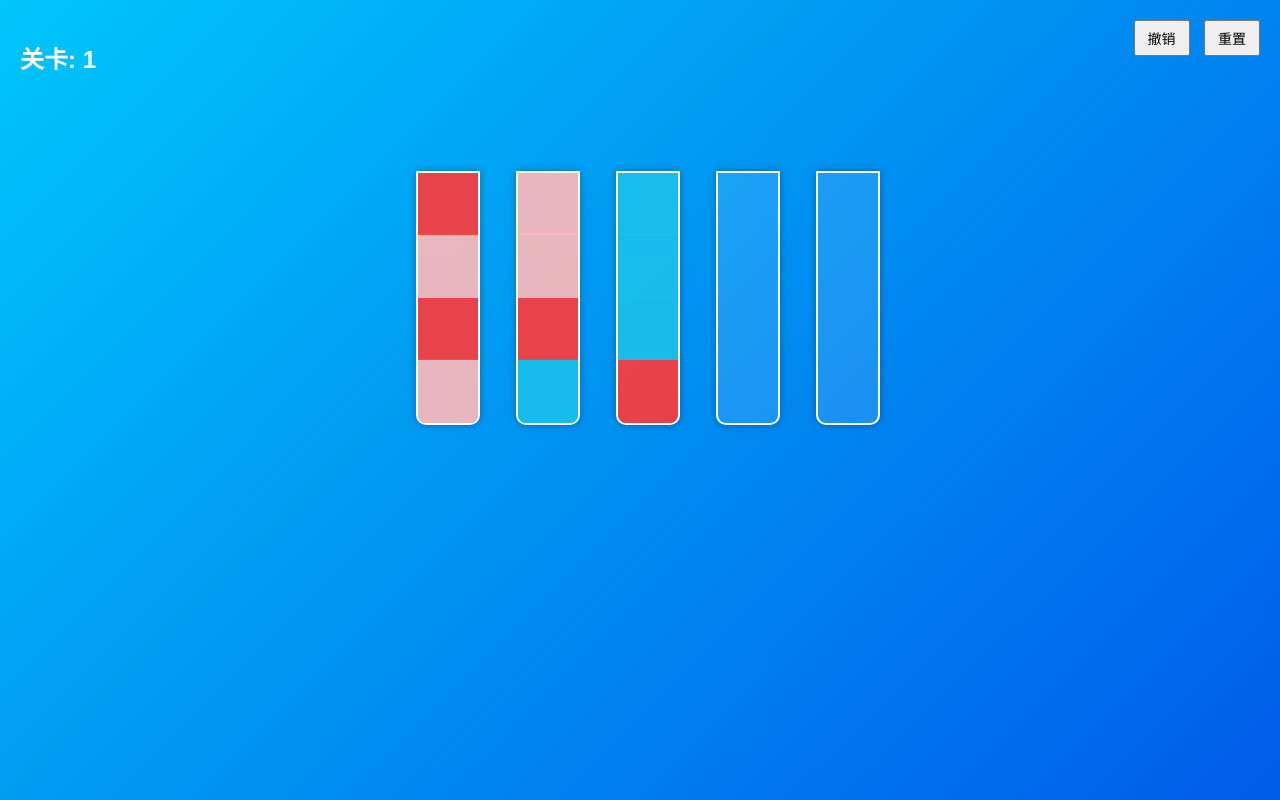
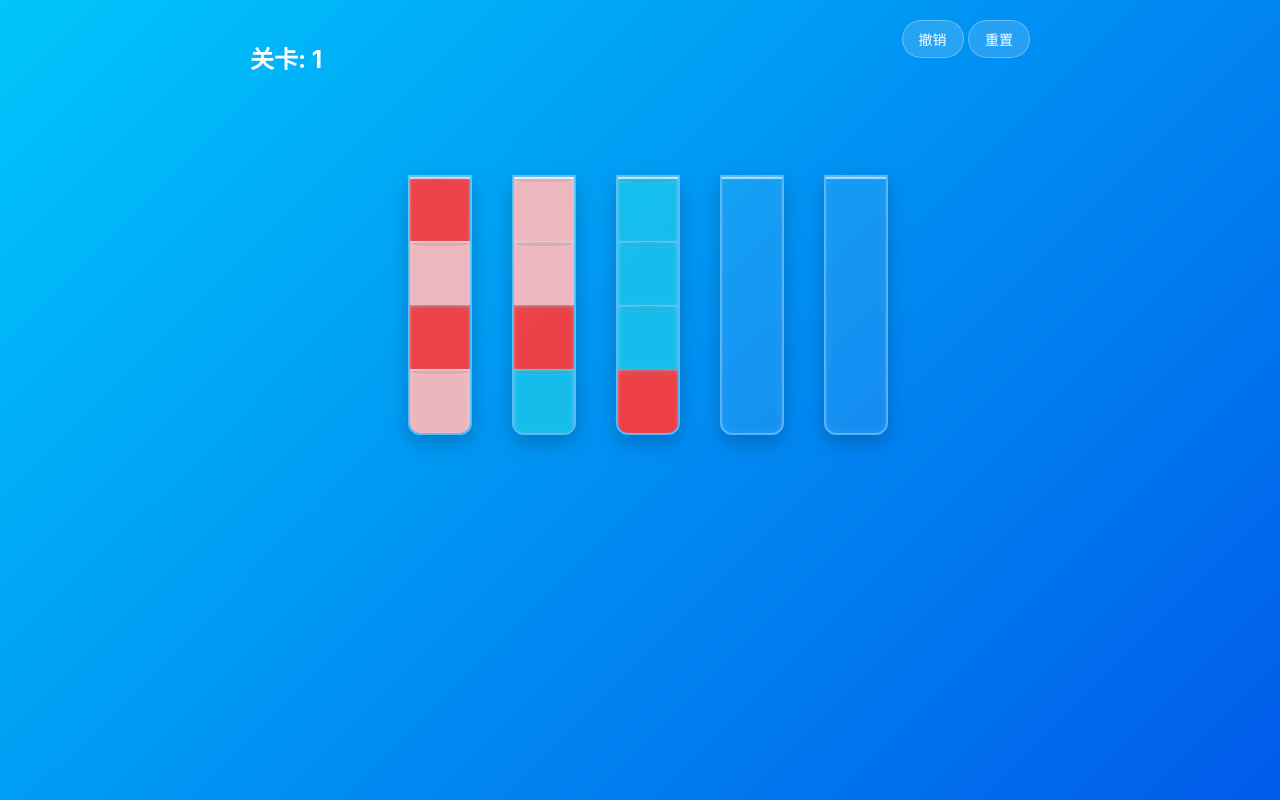
Before and after one commit to vinwang/sand-sort-puzzle, a plain HTML site: page web/index.html in a window 1280 px wide. Drawn offline with Linux system fonts and the light colour scheme.

Commit message:
feat: upgrade UI/UX

```diff
--- a/web/index.html
+++ b/web/index.html
@@ -3,11 +3,10 @@
 <head>
   <meta charset="UTF-8" />
   <meta name="viewport" content="width=device-width, initial-scale=1.0"/>
-  <title>Sand Sort Puzzle - Web Preview</title>
+  <title>Sand Sort Puzzle</title>
   <link rel="stylesheet" href="style.css" />
 </head>
 <body>
-  <div class="container">
   <div class="header">
     <h2>关卡: <span id="level">1</span></h2>
     <div class="tools">
@@ -22,7 +21,6 @@
     <h2>🎉 通关成功！</h2>
     <button id="nextBtn">下一关</button>
   </div>
-  </div>
 
   <script src="../core/game.js"></script>
   <script src="main.js"></script>
--- a/web/main.js
+++ b/web/main.js
@@ -19,6 +19,7 @@ function render() {
     const tubeEl = document.createElement('div');
     tubeEl.className = 'tube';
 
+    // 从底向上渲染液体
     for (let i = 0; i < bottle.length; i++) {
       const liquidEl = document.createElement('div');
       liquidEl.className = 'liquid';
@@ -31,24 +32,42 @@ function render() {
     bottleEl.appendChild(tubeEl);
     bottlesEl.appendChild(bottleEl);
 
-    bottleEl.addEventListener('click', () => selectBottle(idx));
+    // 拖拽事件
+    bottleEl.draggable = true;
+    bottleEl.addEventListener('dragstart', handleDragStart);
+    bottleEl.addEventListener('dragover', handleDragOver);
+    bottleEl.addEventListener('drop', (e) => handleDrop(e, idx));
+    bottleEl.addEventListener('click', () => handleClick(idx));
   });
 
   document.getElementById('level').textContent = gameState.level;
   document.getElementById('winOverlay').classList.toggle('hidden', !gameState.win);
 }
 
-function initLevel() {
-  const data = SandSortGame.generateLevel(gameState.level);
-  gameState.bottles = data.bottles;
-  gameState.capacity = data.capacity;
-  gameState.selected = null;
-  gameState.history = [];
-  gameState.win = false;
-  render();
+function handleDragStart(e) {
+  const idx = parseInt(e.target.dataset.index);
+  if (gameState.bottles[idx].length === 0) {
+    e.preventDefault();
+    return;
+  }
+  e.dataTransfer.setData('text/plain', idx);
+  e.dataTransfer.effectAllowed = 'move';
 }
 
-function selectBottle(idx) {
+function handleDragOver(e) {
+  e.preventDefault();
+  e.dataTransfer.dropEffect = 'move';
+}
+
+function handleDrop(e, toIdx) {
+  e.preventDefault();
+  const fromIdx = parseInt(e.dataTransfer.getData('text/plain'));
+  if (isNaN(fromIdx) || fromIdx === toIdx) return;
+
+  performPour(fromIdx, toIdx);
+}
+
+function handleClick(idx) {
   if (gameState.win) return;
 
   if (gameState.selected === null) {
@@ -57,35 +76,42 @@ function selectBottle(idx) {
       render();
     }
   } else {
-    const from = gameState.selected;
-    const to = idx;
-
-    if (from === to) {
+    if (gameState.selected !== idx) {
+      performPour(gameState.selected, idx);
+    } else {
       gameState.selected = null;
       render();
-      return;
+    }
+  }
 }
 
+function performPour(from, to) {
   const bottlesCopy = JSON.parse(JSON.stringify(gameState.bottles));
   const move = SandSortGame.pour(from, to, bottlesCopy, gameState.capacity);
 
   if (move) {
+    // 触觉反馈（Web）
+    if (navigator.vibrate) navigator.vibrate(20);
+
     gameState.bottles = bottlesCopy;
     gameState.history.push(move);
     gameState.selected = null;
 
     if (SandSortGame.isWin(gameState.bottles, gameState.capacity)) {
       gameState.win = true;
+      if (navigator.vibrate) navigator.vibrate([50, 30, 50]);
     }
     render();
   } else {
+    // 失败反馈
+    if (navigator.vibrate) navigator.vibrate(50);
     alert('无法倒入');
     gameState.selected = null;
     render();
   }
 }
-}
 
+// 按钮事件
 document.getElementById('undoBtn').addEventListener('click', () => {
   if (SandSortGame.undo(gameState.bottles, gameState.history)) {
     gameState.selected = null;
@@ -103,4 +129,14 @@ document.getElementById('nextBtn').addEventListener('click', () => {
   initLevel();
 });
 
+function initLevel() {
+  const data = SandSortGame.generateLevel(gameState.level);
+  gameState.bottles = data.bottles;
+  gameState.capacity = data.capacity;
+  gameState.selected = null;
+  gameState.history = [];
+  gameState.win = false;
+  render();
+}
+
 initLevel();
--- a/web/style.css
+++ b/web/style.css
@@ -1,66 +1,130 @@
+/* web/style.css - 升级版 UI */
+:root {
+  --glass-bg: rgba(255, 255, 255, 0.08);
+  --glass-border: rgba(255, 255, 255, 0.3);
+  --rim-color: rgba(255, 255, 255, 0.6);
+}
+
+* {
+  box-sizing: border-box;
+}
+
 body {
   margin: 0;
   background: linear-gradient(135deg, #00c6fb, #005bea);
   min-height: 100vh;
-  font-family: Arial, sans-serif;
-}
-
-.container {
+  font-family: -apple-system, BlinkMacSystemFont, 'Segoe UI', Roboto, sans-serif;
   padding: 20px;
-  box-sizing: border-box;
+  display: flex;
+  flex-direction: column;
+  align-items: center;
 }
 
 .header {
   display: flex;
   justify-content: space-between;
-  margin-bottom: 30px;
+  width: 100%;
+  max-width: 800px;
   color: white;
+  margin-bottom: 20px;
+  padding: 0 10px;
 }
 
 .tools button {
-  margin-left: 10px;
-  padding: 6px 12px;
+  background: rgba(255, 255, 255, 0.15);
+  border: 1px solid var(--glass-border);
+  color: white;
+  padding: 8px 16px;
+  border-radius: 20px;
   font-size: 14px;
+  backdrop-filter: blur(4px);
+  cursor: pointer;
+  transition: all 0.2s;
+}
+
+.tools button:active {
+  transform: scale(0.95);
 }
 
 .bottles {
   display: flex;
   flex-wrap: wrap;
   justify-content: center;
-  gap: 20px;
+  gap: 24px;
+  max-width: 800px;
+  margin: 0 auto;
 }
 
 .bottle {
   width: 80px;
-  height: 300px;
+  height: 320px;
   display: flex;
   justify-content: flex-end;
   align-items: flex-end;
-  cursor: pointer;
+  cursor: grab;
+  position: relative;
+}
+
+.bottle:active {
+  cursor: grabbing;
 }
 
 .tube {
-  width: 60px;
-  height: 250px;
-  background: rgba(255, 255, 255, 0.1);
-  border: 2px solid white;
-  border-radius: 0 0 10px 10px;
+  width: 64px;
+  height: 260px;
+  background: var(--glass-bg);
+  border: 2px solid var(--glass-border);
+  border-radius: 0 0 12px 12px;
   position: relative;
   overflow: hidden;
-  box-shadow: 0 0 8px rgba(0,0,0,0.3);
+  box-shadow:
+    0 8px 20px rgba(0, 0, 0, 0.2),
+    inset 0 0 10px rgba(255, 255, 255, 0.1);
+  backdrop-filter: blur(2px);
+}
+
+/* 瓶口白边 */
+.tube::before {
+  content: '';
+  position: absolute;
+  top: -4px;
+  left: -2px;
+  right: -2px;
+  height: 6px;
+  background: var(--rim-color);
+  border-radius: 6px 6px 0 0;
+  z-index: 2;
 }
 
 .liquid {
   width: 100%;
   position: absolute;
   bottom: 0;
-  transition: height 0.3s ease;
-  opacity: 0.9;
-  border-top: 1px solid rgba(255,255,255,0.3);
+  transition: height 0.4s cubic-bezier(0.34, 1.56, 0.64, 1);
+  opacity: 0.92;
+  border-top: 1px solid rgba(255, 255, 255, 0.25);
+  /* 表面高光 */
+  box-shadow: inset 0 2px 4px rgba(255, 255, 255, 0.3);
+}
+
+/* 弯月面效果（顶部微凹） */
+.liquid::after {
+  content: '';
+  position: absolute;
+  top: 0;
+  left: 0;
+  right: 0;
+  height: 4px;
+  background: rgba(0, 0, 0, 0.1);
+  border-radius: 50%;
 }
 
 .bottle.selected .tube {
   transform: scale(1.05);
+  box-shadow:
+    0 0 0 3px rgba(255, 255, 255, 0.4),
+    0 8px 20px rgba(0, 0, 0, 0.3);
+  transition: all 0.2s ease;
 }
 
 .win-overlay {
@@ -69,25 +133,44 @@ body {
   left: 0;
   width: 100%;
   height: 100%;
-  background: rgba(0,0,0,0.85);
+  background: rgba(0, 0, 0, 0.88);
   display: flex;
   flex-direction: column;
   justify-content: center;
   align-items: center;
   color: white;
   z-index: 1000;
+  animation: fadeIn 0.3s;
+}
+
+@keyframes fadeIn {
+  from { opacity: 0; }
+  to { opacity: 1; }
 }
 
 .win-overlay.hidden {
   display: none;
 }
 
+.win-overlay h2 {
+  font-size: 28px;
+  margin-bottom: 20px;
+  text-align: center;
+}
+
 .win-overlay button {
-  margin-top: 20px;
-  padding: 10px 20px;
-  background: #12CBC4;
+  padding: 12px 32px;
+  background: linear-gradient(135deg, #12CBC4, #FDA7DF);
   color: white;
   border: none;
-  border-radius: 5px;
+  border-radius: 30px;
+  font-size: 18px;
+  font-weight: bold;
   cursor: pointer;
+  box-shadow: 0 4px 15px rgba(18, 203, 196, 0.4);
+  transition: all 0.2s;
 }
+
+.win-overlay button:active {
+  transform: scale(0.96);
+}
```
Lines whose indentation alone changed are shown as unchanged.
